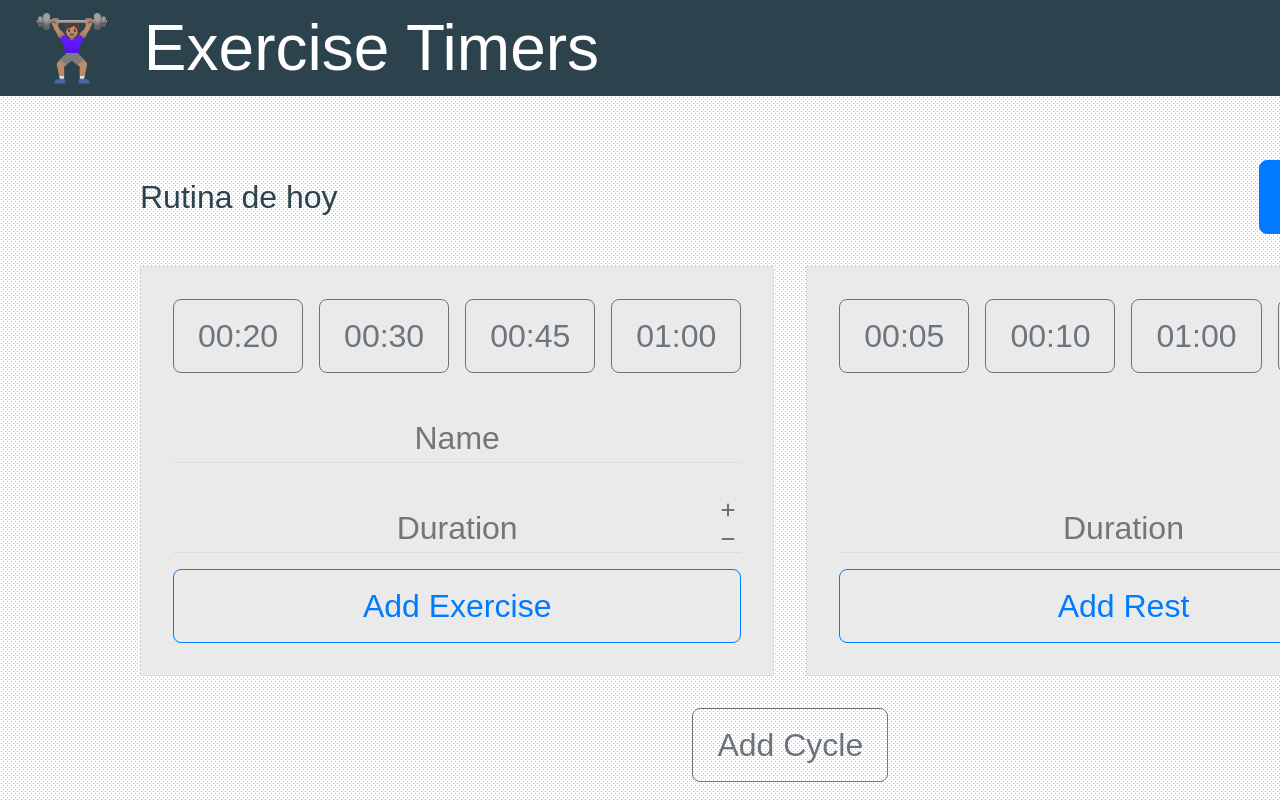
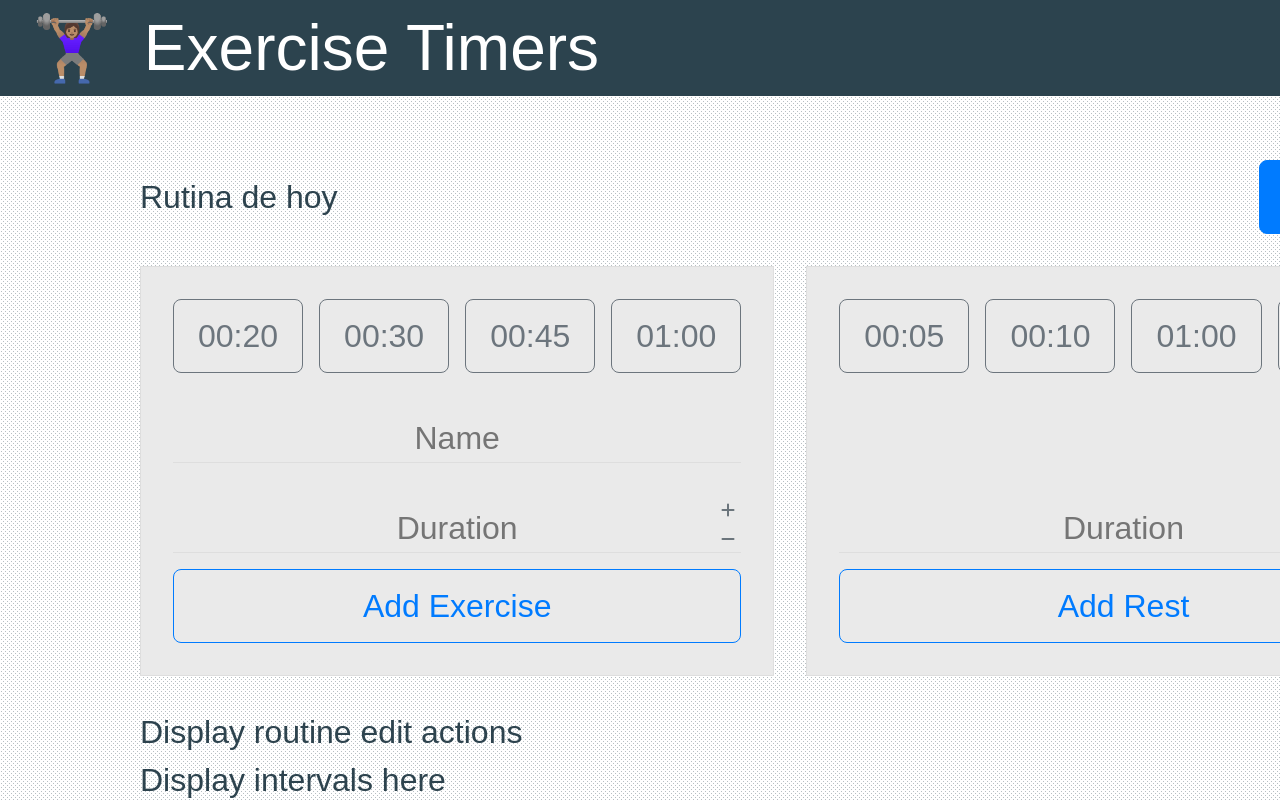
Before and after one commit to gabyvs/exercise-timers, a React (Create React App) app: page / in a window 1280 px wide. Shown: the top 804 px of the page. Built offline with nearby package versions, Linux system fonts and the light colour scheme.

Commit message:
Edit routine

```diff
--- /dev/null
+++ b/src/components/EditRoutine.tsx
@@ -0,0 +1,15 @@
+import React from 'react';
+import { Routine } from '../domain/types';
+
+interface Props {
+  routine: Routine;
+}
+
+export const EditRoutine = (props: Props) => {
+  return (
+    <div>
+      <div>Display routine edit actions</div>
+      <div>Display intervals here</div>
+    </div>
+  );
+};
--- a/src/components/EditView.tsx
+++ b/src/components/EditView.tsx
@@ -2,7 +2,8 @@ import { css } from 'glamor';
 import React from 'react';
 import { RoutineSelector } from './RoutineSelector';
 import { ConfigInterval } from './ConfigInterval';
-import Button from 'react-bootstrap/Button';
+import { Routine } from '../domain/types';
+import { EditRoutine } from './EditRoutine';
 
 const styles = {
   container: {
@@ -19,6 +20,18 @@ const styles = {
     display: 'flex',
     justifyContent: 'center',
   },
+};
+
+const routine: Routine = {
+  name: 'Rutina de hoy',
+  intervals: [
+    [
+      { name: 'Run in place', duration: 30 },
+      { name: 'Rest', duration: 5 },
+      { name: 'Push Ups', duration: 30 },
+    ],
+    { name: 'Rest', duration: 90 },
+  ],
 };
 
 export const EditView = () => {
@@ -39,9 +52,7 @@ export const EditView = () => {
           showName={false}
         />
       </div>
-      <div {...css(styles.cycleArea)}>
-        <Button variant={'outline-secondary'}>Add Cycle</Button>
-      </div>
+      <EditRoutine routine={routine} />
     </div>
   );
 };
--- /dev/null
+++ b/src/domain/types.ts
@@ -0,0 +1,11 @@
+type IntervalGroup = Interval[];
+
+type Interval = {
+  name: string;
+  duration: number;
+};
+
+export type Routine = {
+  name: string;
+  intervals: (Interval | IntervalGroup)[];
+};
```
